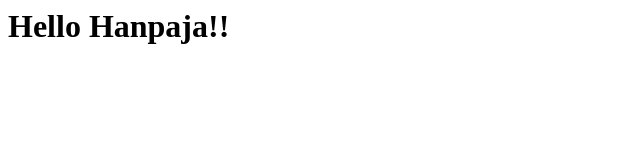
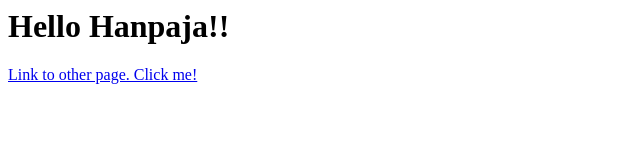
Before and after one commit to jasonpa301/testpage, a plain HTML site: page index.html in a window 1280 px wide. Shown: the whole page, without its empty margins (0-640 px from the left). Drawn offline with Linux system fonts and the light colour scheme.

Commit message:
Update index.html

```diff
--- a/index.html
+++ b/index.html
@@ -1 +1,2 @@
 <h1>Hello Hanpaja!!</h1>
+<a href="/separatepage.html">Link to other page. Click me!</a>
```
